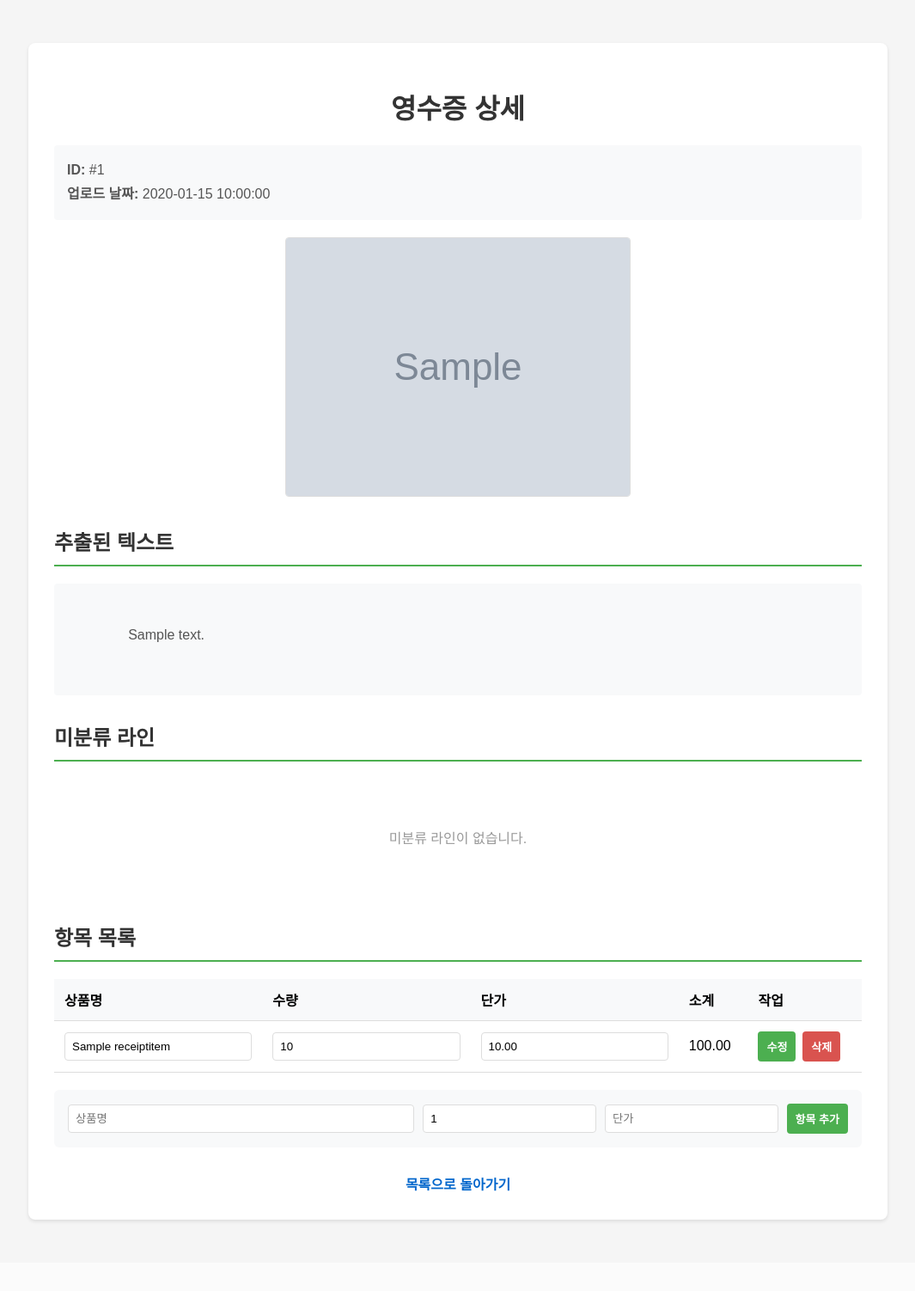
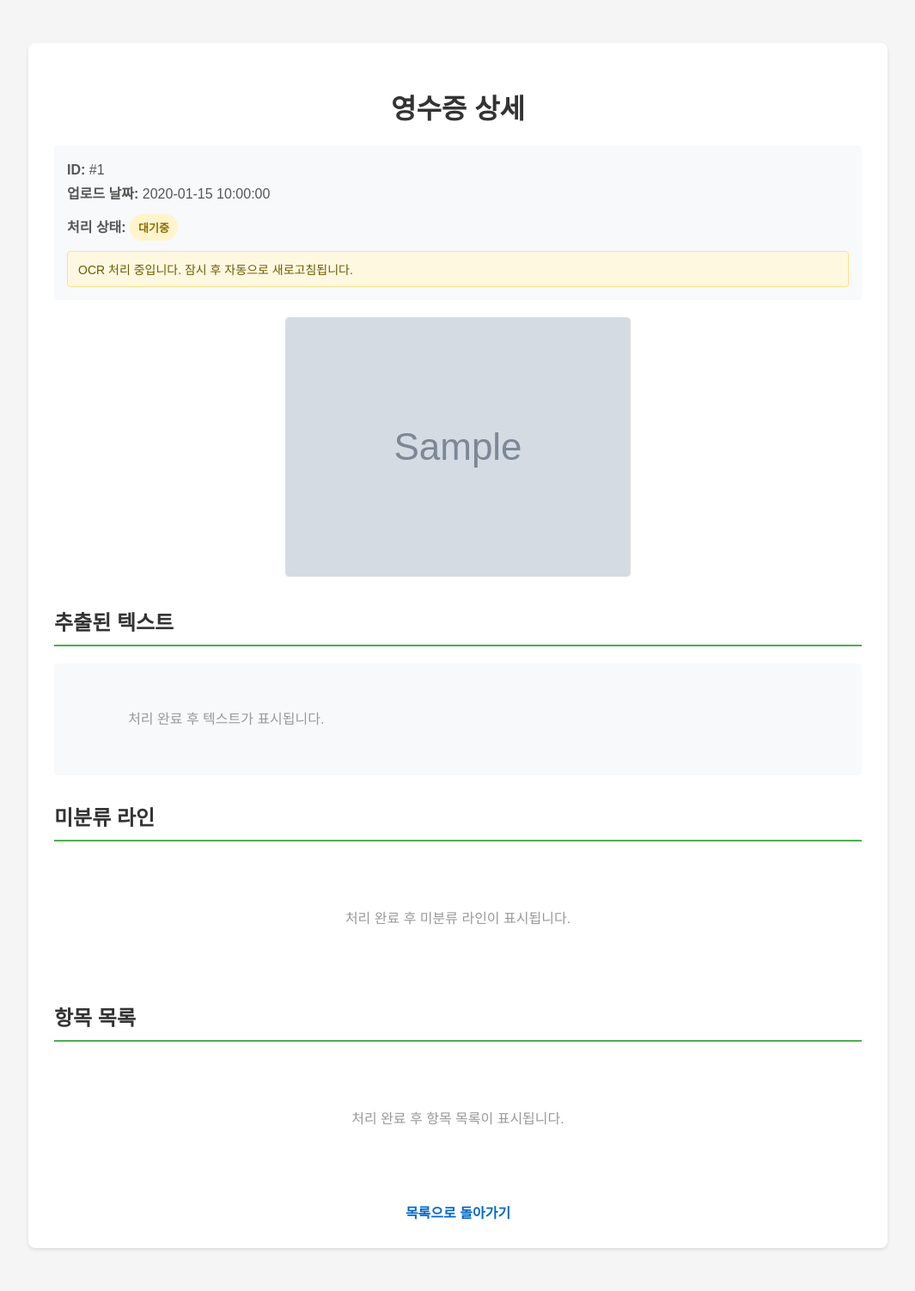
Before and after one commit to Kang9805/RECAP, a Django app: page /receipts/1/ in a window 1280 px wide. Shown: the whole page at 86% size, without its empty margins (107-1172 px from the left). Before the commit the page ends 1422 px from the top, so only its background shows below. Run offline with Django 5.2, Linux system fonts and the light colour scheme; tables that the repository leaves empty hold one stand-in row (values such as "Sample post"); grey boxes marked "Sample" are stand-in pictures; parts of the project's set-up code (start-up, migrations or seed data) failed here and were passed over.

Commit message:
feat: 처리상태 UI 추가

```diff
--- a/scanner/templates/scanner/receipt_detail.html
+++ b/scanner/templates/scanner/receipt_detail.html
@@ -32,6 +32,42 @@
         .receipt-info p {
             margin: 5px 0;
             color: #555;
+        }
+        .status-chip {
+            display: inline-block;
+            margin-top: 8px;
+            padding: 6px 10px;
+            border-radius: 999px;
+            font-size: 13px;
+            font-weight: bold;
+        }
+        .status-pending, .status-processing {
+            background: #fff4cc;
+            color: #8a6d00;
+        }
+        .status-completed {
+            background: #e8f5e9;
+            color: #1b5e20;
+        }
+        .status-failed {
+            background: #ffebee;
+            color: #b71c1c;
+        }
+        .notice {
+            margin-top: 12px;
+            padding: 10px 12px;
+            border-radius: 4px;
+            font-size: 14px;
+        }
+        .notice-processing {
+            background-color: #fff8e1;
+            border: 1px solid #ffe08a;
+            color: #6b5b00;
+        }
+        .notice-failed {
+            background-color: #ffebee;
+            border: 1px solid #ef9a9a;
+            color: #8b1d1d;
         }
         .image-preview {
             text-align: center;
@@ -155,6 +191,28 @@
         <div class="receipt-info">
             <p><strong>ID:</strong> #{{ receipt.id }}</p>
             <p><strong>업로드 날짜:</strong> {{ receipt.uploaded_at|date:"Y-m-d H:i:s" }}</p>
+            <p>
+                <strong>처리 상태:</strong>
+                {% if receipt.processing_status == 'completed' %}
+                    <span class="status-chip status-completed">완료</span>
+                {% elif receipt.processing_status == 'processing' %}
+                    <span class="status-chip status-processing">처리중</span>
+                {% elif receipt.processing_status == 'failed' %}
+                    <span class="status-chip status-failed">실패</span>
+                {% else %}
+                    <span class="status-chip status-pending">대기중</span>
+                {% endif %}
+            </p>
+            {% if receipt.processing_status == 'processing' or receipt.processing_status == 'pending' %}
+            <div class="notice notice-processing">
+                OCR 처리 중입니다. 잠시 후 자동으로 새로고침됩니다.
+            </div>
+            {% endif %}
+            {% if receipt.processing_status == 'failed' and receipt.processing_error %}
+            <div class="notice notice-failed">
+                처리 실패: {{ receipt.processing_error }}
+            </div>
+            {% endif %}
         </div>
 
         {% if receipt.image %}
@@ -165,7 +223,9 @@
 
         <h2>추출된 텍스트</h2>
         <div class="extracted-text">
-            {% if receipt.extracted_text %}
+            {% if receipt.processing_status != 'completed' %}
+                <span style="color: #999;">처리 완료 후 텍스트가 표시됩니다.</span>
+            {% elif receipt.extracted_text %}
                 {{ receipt.extracted_text }}
             {% else %}
                 <span style="color: #999;">추출된 텍스트가 없습니다.</span>
@@ -173,7 +233,11 @@
         </div>
 
         <h2>미분류 라인</h2>
-        {% if unparsed_lines %}
+        {% if receipt.processing_status != 'completed' %}
+        <div class="empty">
+            <p>처리 완료 후 미분류 라인이 표시됩니다.</p>
+        </div>
+        {% elif unparsed_lines %}
         <div class="unparsed-box">
             <ul>
                 {% for line in unparsed_lines %}
@@ -188,7 +252,11 @@
         {% endif %}
 
         <h2>항목 목록</h2>
-        {% if receipt.items.all %}
+        {% if receipt.processing_status != 'completed' %}
+        <div class="empty">
+            <p>처리 완료 후 항목 목록이 표시됩니다.</p>
+        </div>
+        {% elif receipt.items.all %}
         <table>
             <thead>
                 <tr>
@@ -263,4 +331,11 @@
         </div>
     </div>
 </body>
+{% if receipt.processing_status == 'processing' or receipt.processing_status == 'pending' %}
+<script>
+    setTimeout(function () {
+        window.location.reload();
+    }, 3000);
+</script>
+{% endif %}
 </html>
```
Also changed, not shown: scanner/templates/scanner/receipt_list.html (+12 -0 lines).
